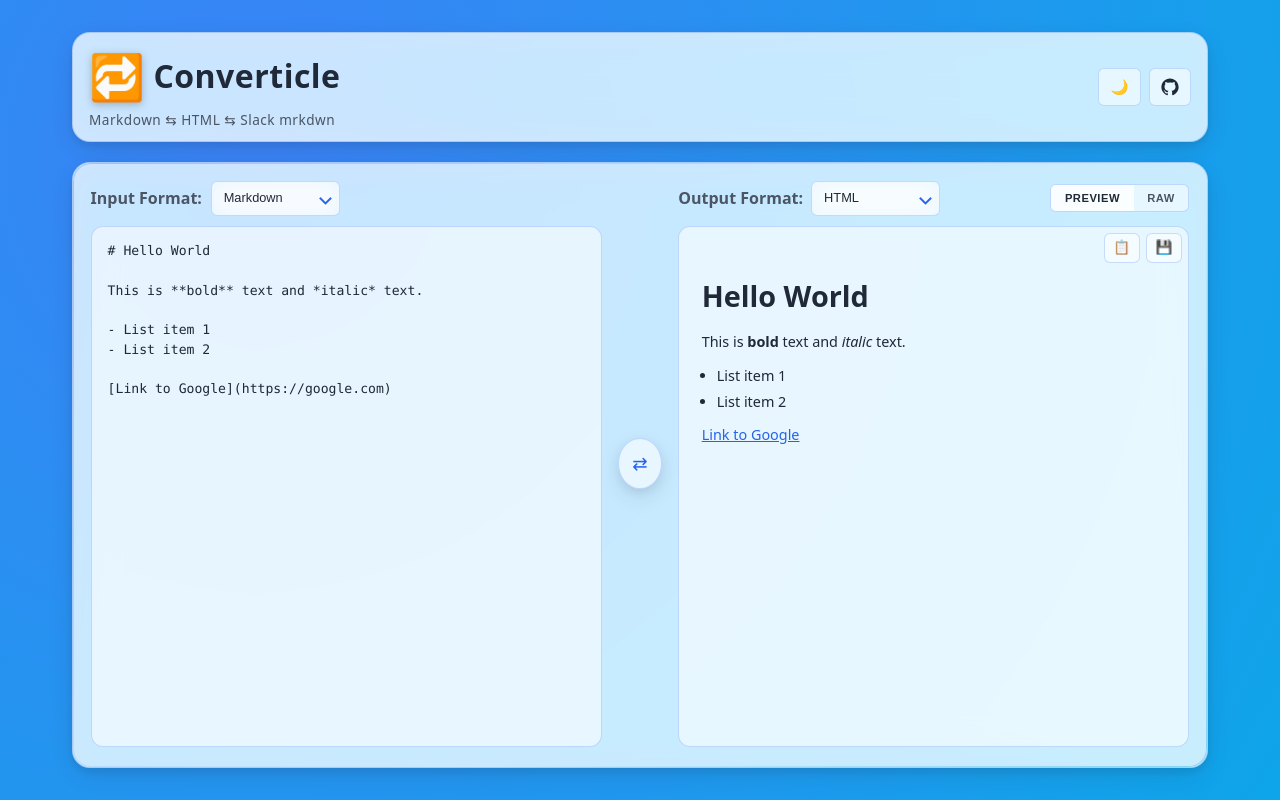
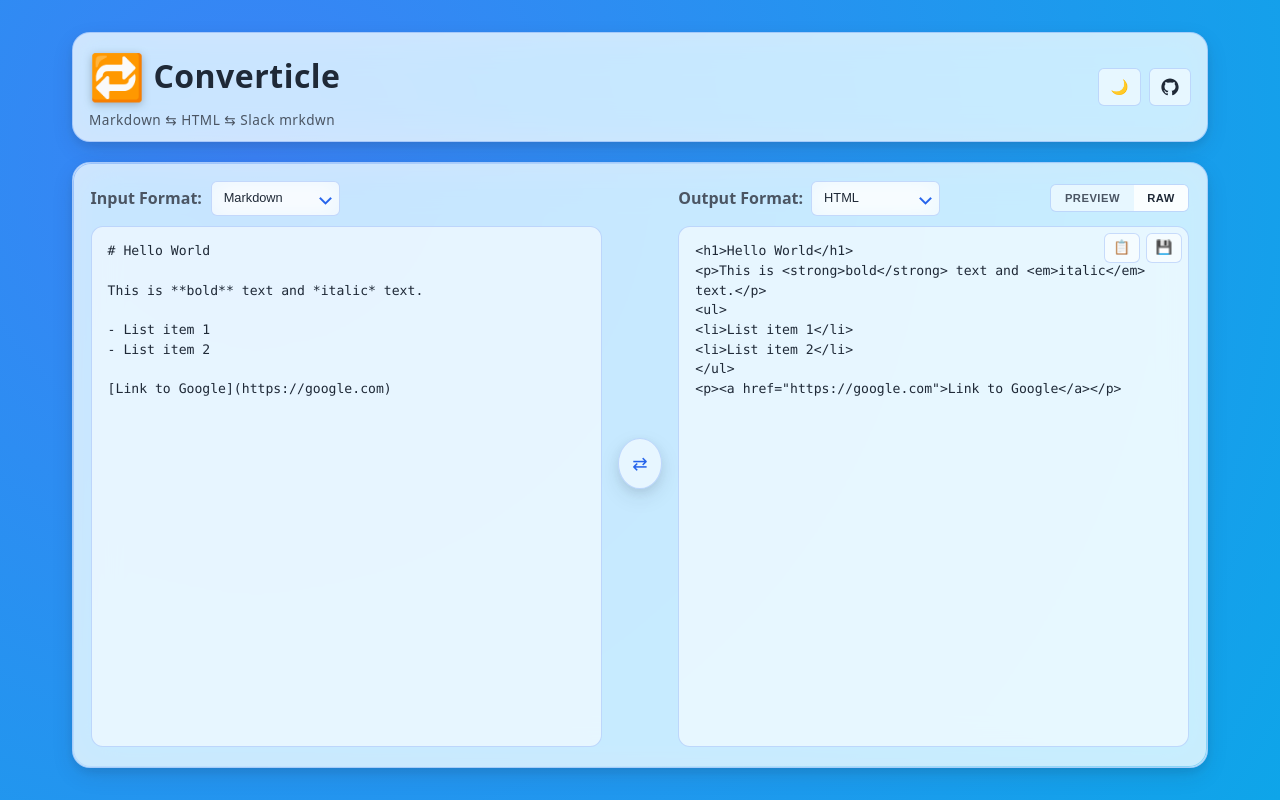
Before and after one commit to alexs333/converticle, a SvelteKit app: page / in a window 1280 px wide. Built offline with nearby package versions, Linux system fonts and the light colour scheme.

Commit message:
raw view is default

```diff
--- a/src/routes/+page.svelte
+++ b/src/routes/+page.svelte
@@ -10,7 +10,7 @@
 	let inputFormat: Format = 'markdown';
 	let outputFormat: Format = 'html';
 	let isClient = false;
-	let showPreview = true;
+	let showPreview = false;
 	let theme: 'light' | 'dark' = 'light';
 	let copied = false; // UI state for copy confirmation
 
```
